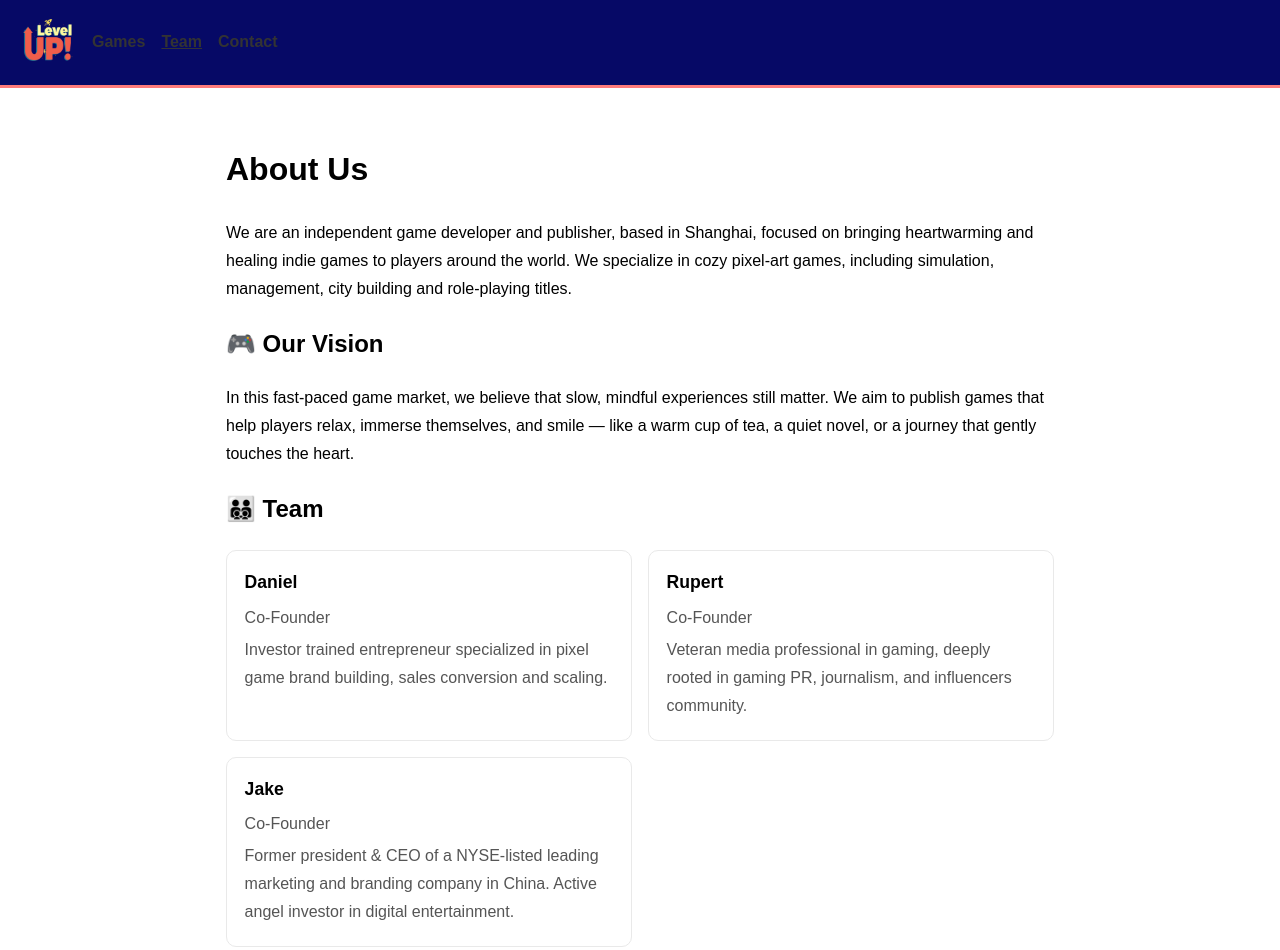
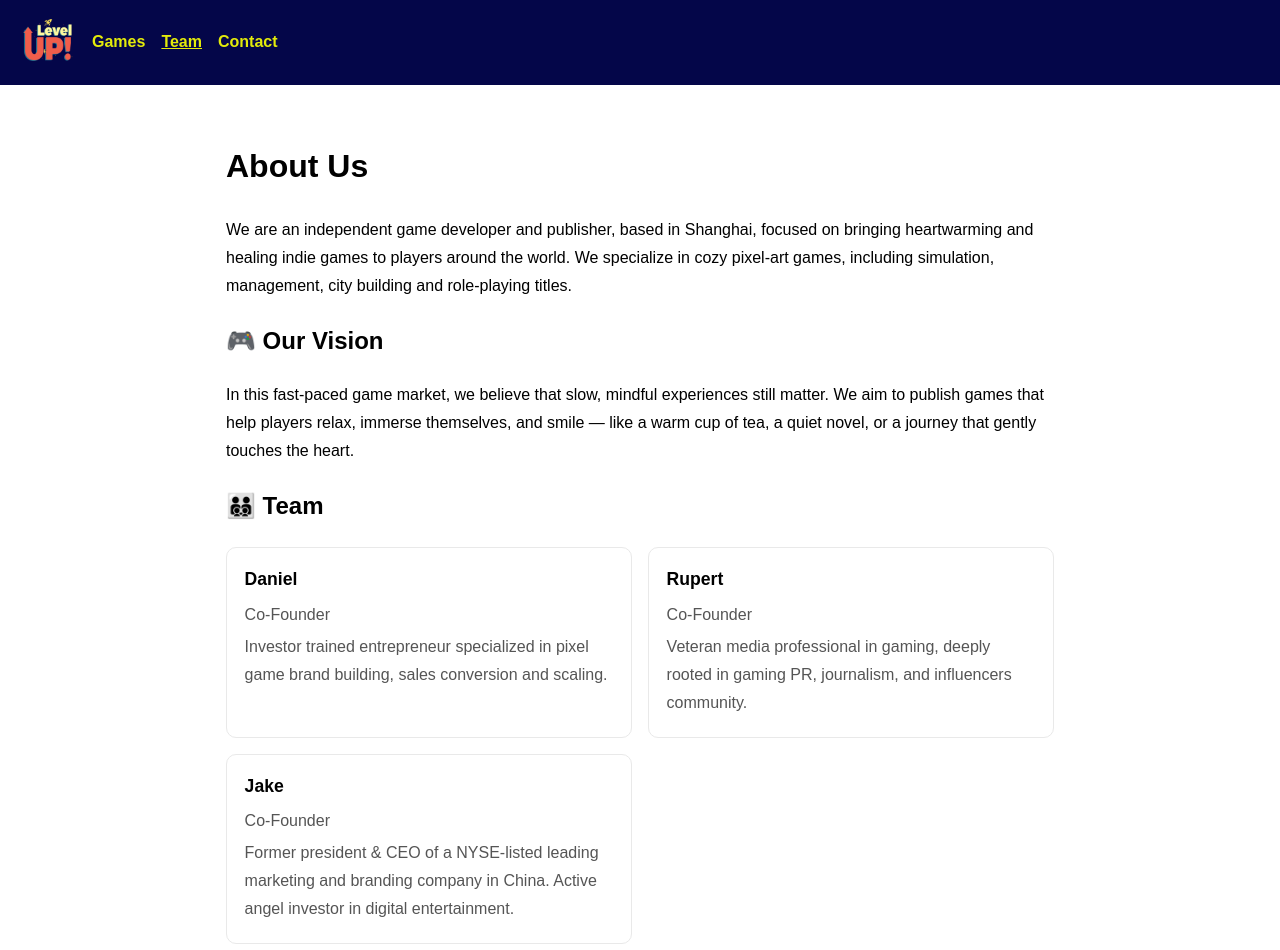
Before and after one commit to daniellqg/levelupindie-site, a plain HTML site: page team.html in a window 1280 px wide. Shown: the top 950 px of the page. Drawn offline with Linux system fonts and the light colour scheme.

Commit message:
font color updated

```diff
--- a/style.css
+++ b/style.css
@@ -8,14 +8,14 @@ body, h1, h2 {
 /* Header / nav — minimal like Silk */
 .site-header{
   display:flex;align-items:center;gap:1rem;
-  padding:.9rem 1.25rem;background:#060966;border-bottom:3px solid #ff7b7b;
+  padding:.9rem 1.25rem;background:#040649;
 }
 .brand{display:inline-flex;align-items:center;text-decoration:none}
 .logo{height:56px;max-width:100%;object-fit:contain}
 @media (max-width:768px){ .logo{height:48px} }
 
 .nav{list-style:none;display:flex;gap:1rem;margin:0 0 0 auto;padding:0}
-.nav a{text-decoration:none;color:#333;font-weight:700}
+.nav a{text-decoration:none;color:#e3eb0a;font-weight:700}
 .nav a[aria-current="page"]{text-decoration:underline}
 
 .menu-toggle{
```
